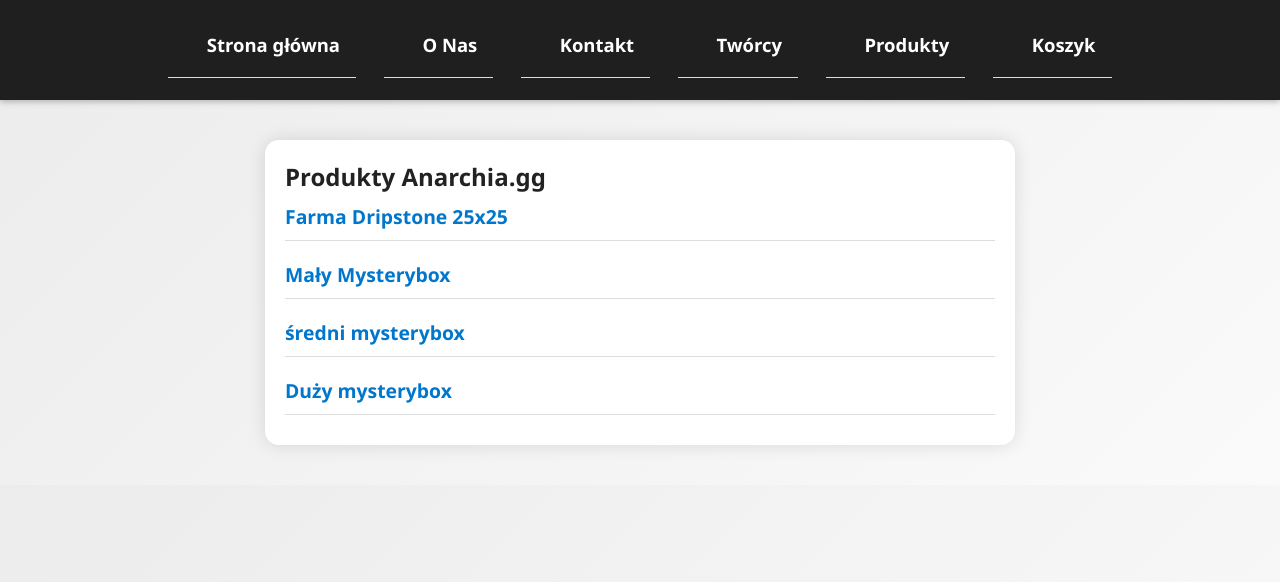
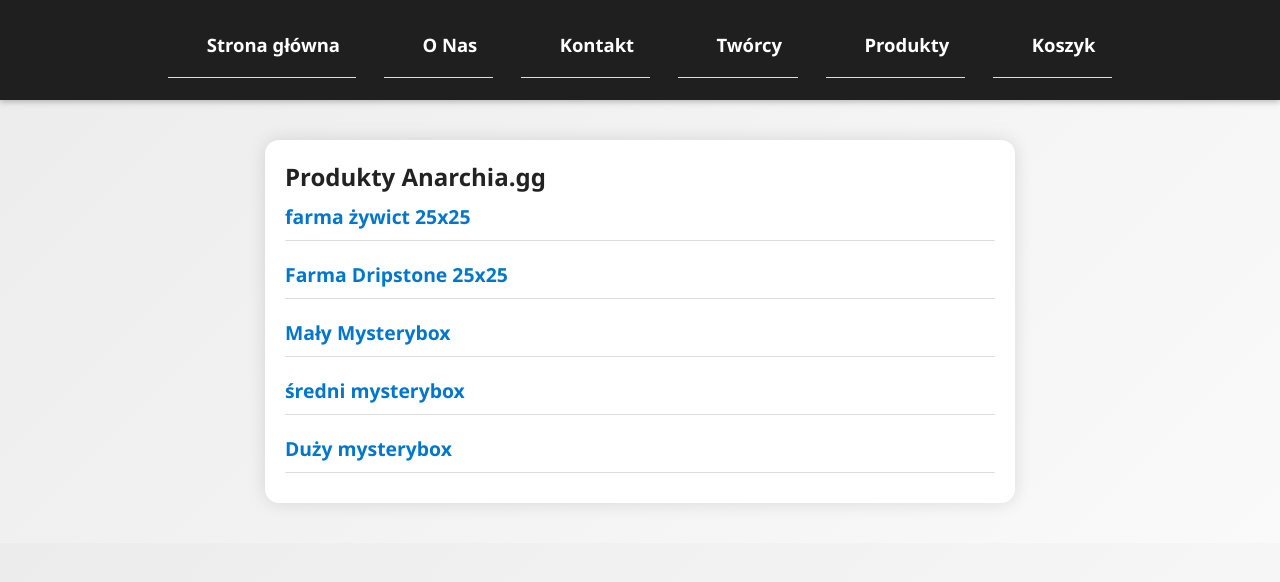
Before and after one commit to FarmShopper/FarmShop, a plain HTML site: page anarchia.html in a window 1280 px wide. Drawn offline with Linux system fonts and the light colour scheme.

Commit message:
Update anarchia.html

```diff
--- a/anarchia.html
+++ b/anarchia.html
@@ -49,11 +49,13 @@
     <section>
       <h1>Produkty Anarchia.gg</h1>
       <ul>
+		<li><a href="farmazywicy.html" class="produkt-link">farma żywict 25x25</a></li>
         <li><a href="farmadrip2525.html" class="produkt-link">Farma Dripstone 25x25</a></li>
         <li><a href="mysterybox1.html" class="produkt-link">Mały Mysterybox </a></li>
         <li><a href="mysterybox2.html" class="produkt-link">średni mysterybox</a></li>
 		<li><a href="mysterybox3.html" class="produkt-link">Duży mysterybox</a></li>
 
+
 	  </ul>
     </section>
   </body>
```
